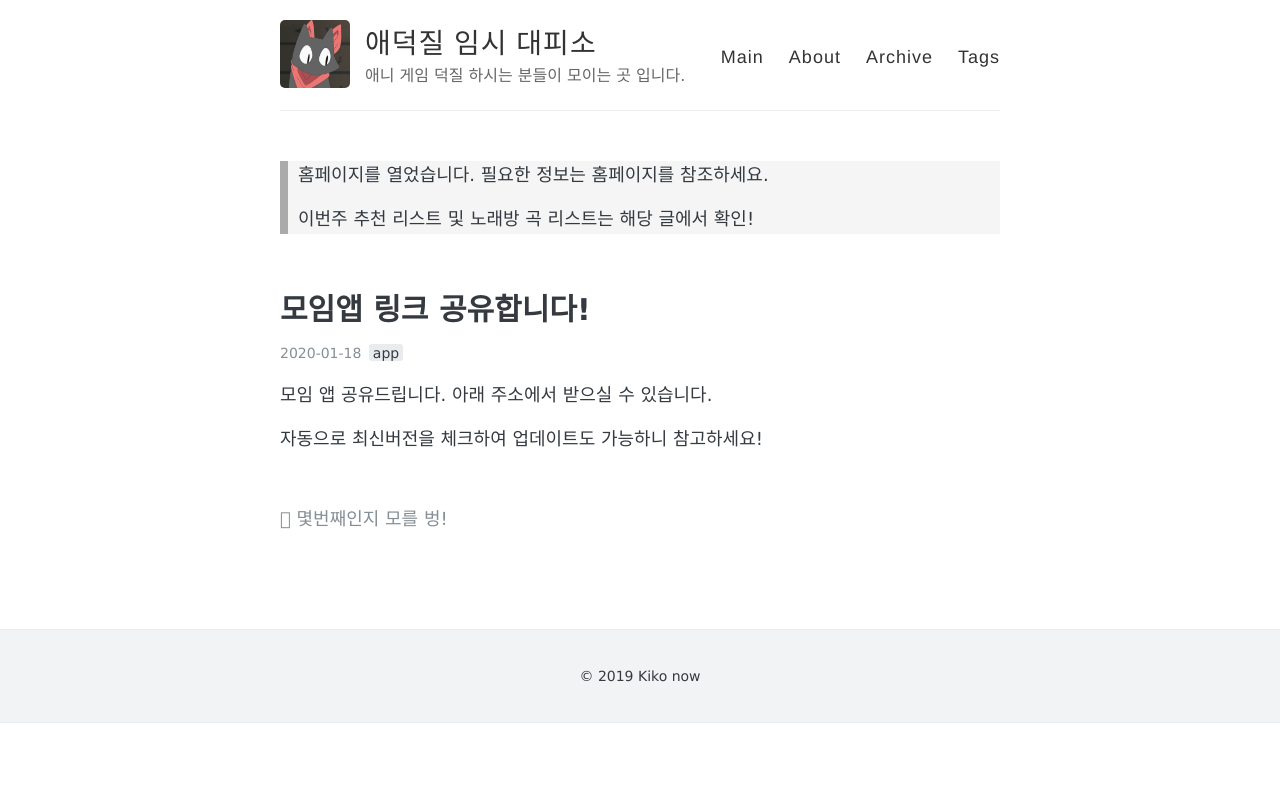
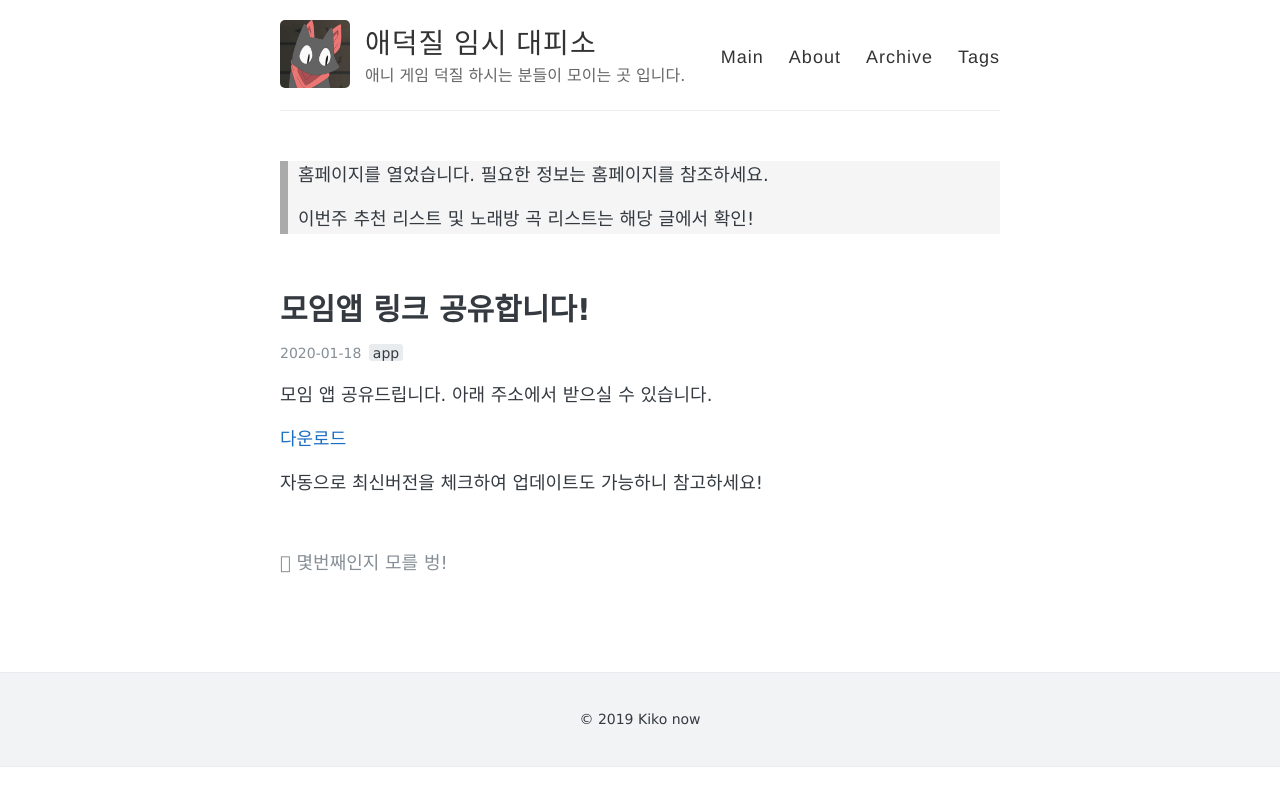
Before and after one commit to neko-agdg/neko-agdg.github.io, a Jekyll site: the page built from _posts/2020-01-18-app.md, in a window 1280 px wide. Shown: the top 806 px of the page. Built offline with Jekyll 4.4.1, drawn with Linux system fonts in a browser that asks for light colours; comment, search, counter and statistics services are not loaded.

Commit message:
Update 2020-01-18-app.md

```diff
--- a/_posts/2020-01-18-app.md
+++ b/_posts/2020-01-18-app.md
@@ -10,4 +10,7 @@ tags:
 모임 앱 공유드립니다.
 아래 주소에서 받으실 수 있습니다.
 
+[다운로드](
+https://github.com/neko-agdg/neko-agdg.github.io/raw/master/store/agdg.apk)
+
 자동으로 최신버전을 체크하여 업데이트도 가능하니 참고하세요!
```
